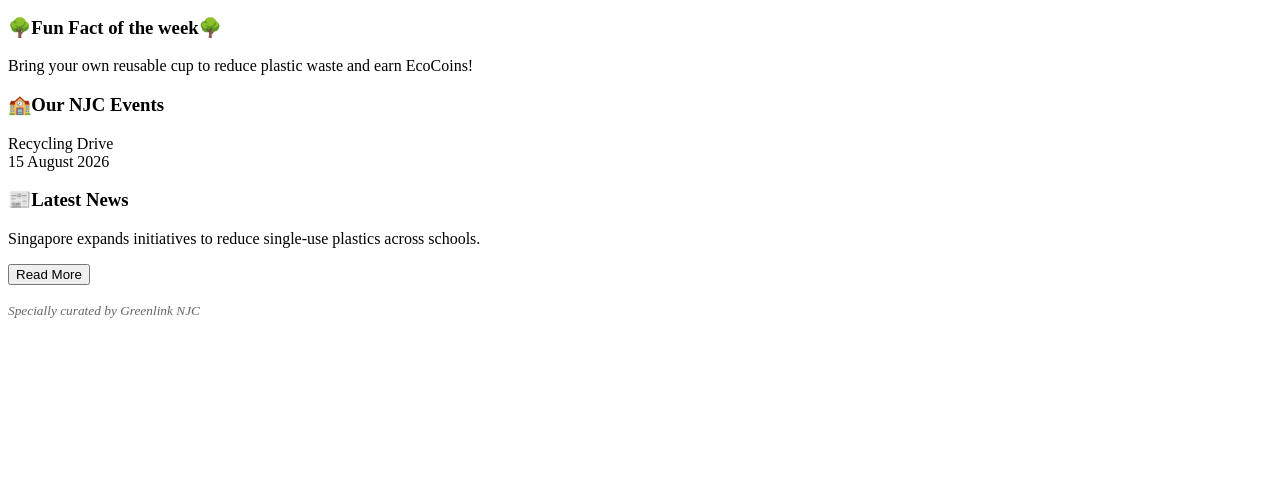
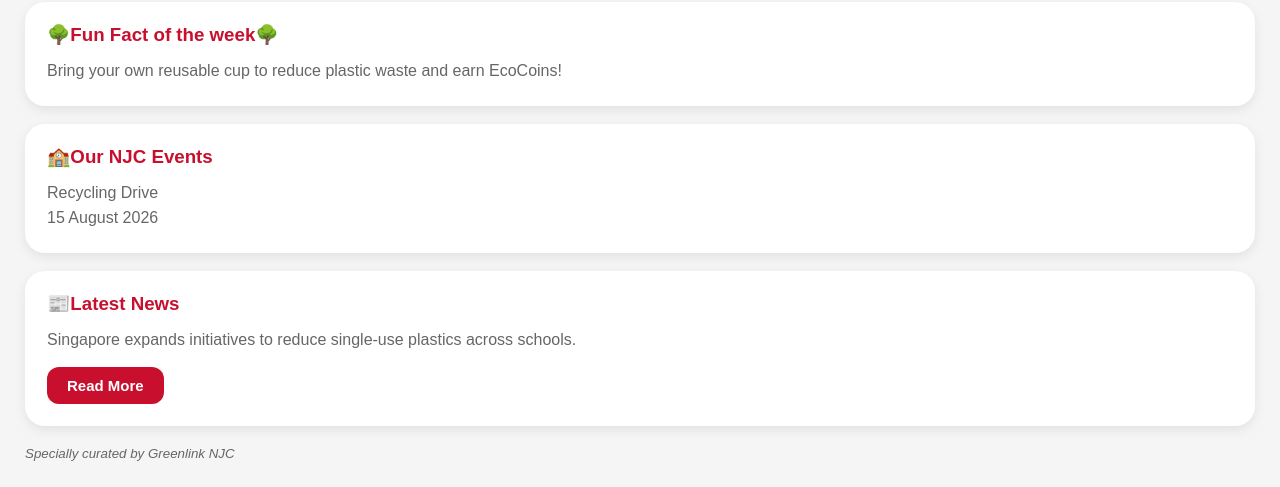
Before and after one commit to mvqtvn/credit-reward, a plain HTML site: page index.html in a window 1280 px wide. Shown: the part 352-839 px from the top of the page. Before the commit the page ends 800 px from the top, so only its background shows below. Drawn offline with Linux system fonts and the light colour scheme; a script that the page names is missing.

Commit message:
Update index.html

```diff
--- a/index.html
+++ b/index.html
@@ -3,7 +3,7 @@
 
 <head>
     <title>Dashboard</title>
-    <link rel="stylesheet" href="dashboard.css">
+    <link rel="stylesheet" href="style.css">
     <link href="https://fonts.googleapis.com/icon?family=Material+Icons" rel="stylesheet">
 </head>
 
```
